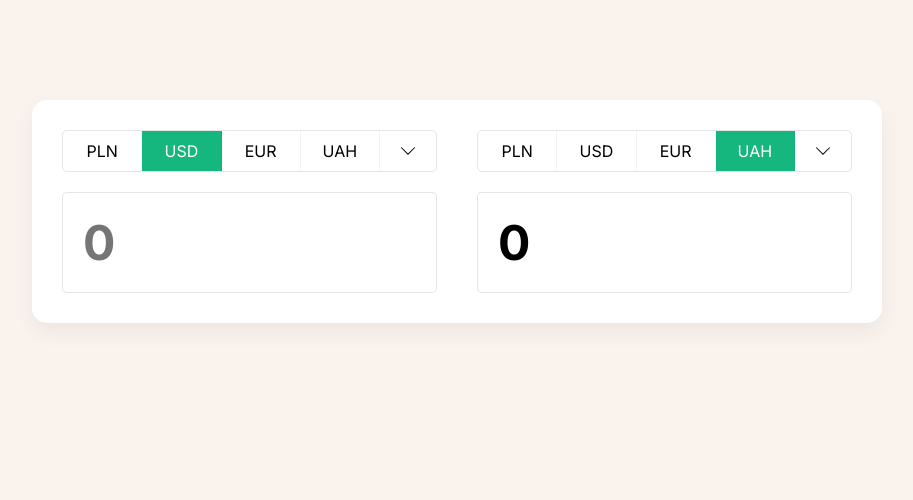
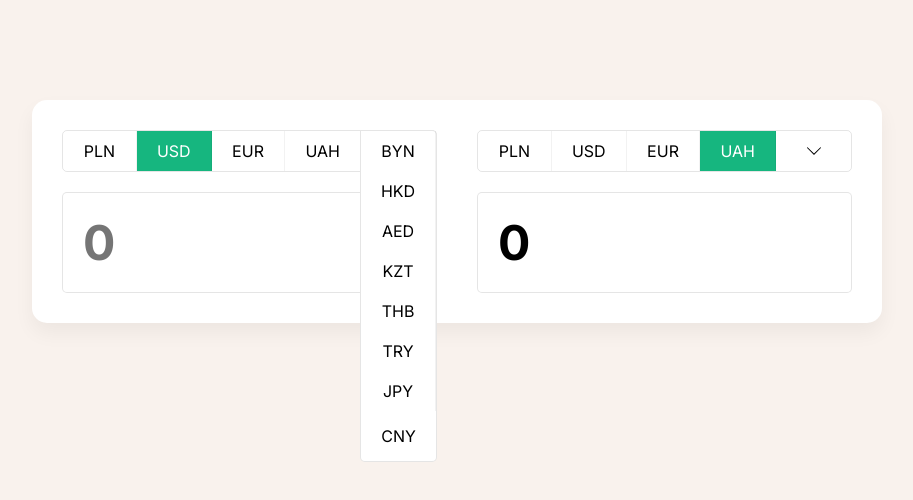
Before and after one commit to mzhigalka/currencyConverter, a React (Create React App) app: page / in a window 1280 px wide. Both pictures are taken after a click on the item 591 px from the left and 151 px from the top of the page. Shown: the top 500 px of the page, without its empty margins (183-1096 px from the left). Built offline with nearby package versions, Linux system fonts and the light colour scheme; no server answers.

Commit message:
added new functionality and new currency

```diff
--- a/src/App.tsx
+++ b/src/App.tsx
@@ -3,6 +3,7 @@ import "./scss/index.scss";
 import React from "react";
 
 function App() {
+  const [popupOpen, setPopupOpen] = React.useState<boolean[]>([false, false]);
   const [fromCurrency, setFromCurrency] = React.useState<string>("USD");
   const [toCurrency, setToCurrency] = React.useState<string>("UAH");
   const [fromPrice, setFromPrice] = React.useState<number>(1);
@@ -45,6 +46,14 @@ function App() {
     onChangeToPrice(toPrice);
   }, [toCurrency]);
 
+  const togglePopup = (index: number) => {
+    setPopupOpen((prevStates) => {
+      const newStates = [...prevStates];
+      newStates[index] = !newStates[index];
+      return newStates;
+    });
+  };
+
   return (
     <div className="App">
       <Block
@@ -52,12 +61,16 @@ function App() {
         currency={fromCurrency}
         onChangeValue={onChangeFromPrice}
         onChangeCurrency={setFromCurrency}
+        togglePopup={() => togglePopup(0)}
+        isPopupOpen={popupOpen[0]}
       />
       <Block
         value={toPrice}
         currency={toCurrency}
         onChangeValue={onChangeToPrice}
         onChangeCurrency={setToCurrency}
+        togglePopup={() => togglePopup(1)}
+        isPopupOpen={popupOpen[1]}
       />
     </div>
   );
--- a/src/Block.tsx
+++ b/src/Block.tsx
@@ -1,15 +1,40 @@
 import React, { FC } from "react";
 
-const defaultCurrencies = ["PLN", "USD", "EUR", "UAH"];
+export const defaultCurrencies = [
+  "PLN",
+  "USD",
+  "EUR",
+  "UAH"
+];
+
+export const extraCurrencies = [
+  "BYN",
+  "HKD",
+  "AED",
+  "KZT",
+  "THB",
+  "TRY",
+  "JPY",
+  "CNY"
+];
 
 interface BlockProps {
   onChangeCurrency: React.Dispatch<React.SetStateAction<string>>;
   onChangeValue: (value: number) => void;
+  togglePopup: () => void;
+  isPopupOpen: boolean;
   currency: string;
   value: number;
 }
 
-const Block: FC<BlockProps> = ({ value, currency, onChangeValue, onChangeCurrency }) => (
+const Block: FC<BlockProps> = ({
+  value,
+  currency,
+  isPopupOpen,
+  onChangeValue,
+  onChangeCurrency,
+  togglePopup,
+}) => (
   <div className="block">
     <ul className="currencies">
       {defaultCurrencies.map((cur) => (
@@ -21,11 +46,28 @@ const Block: FC<BlockProps> = ({ value, currency, onChangeValue, onChangeCurrenc
           {cur}
         </li>
       ))}
-      <li>
-        <svg height="50px" viewBox="0 0 50 50" width="50px">
-          <rect fill="none" height="50" width="50" />
-          <polygon points="47.25,15 45.164,12.914 25,33.078 4.836,12.914 2.75,15 25,37.25 " />
-        </svg>
+      <li
+        className="extra-currencies"
+        onClick={togglePopup}
+      >
+        {isPopupOpen ? (
+          <div className="popup">
+            {extraCurrencies.map((cur) => (
+              <li
+                onClick={() => onChangeCurrency(cur)}
+                className={currency === cur ? "active" : ""}
+                key={cur}
+              >
+                {cur}
+              </li>
+            ))}
+          </div>
+        ) : (
+          <svg height="50px" viewBox="0 0 50 50" width="50px">
+            <rect fill="none" height="50" width="50" />
+            <polygon points="47.25,15 45.164,12.914 25,33.078 4.836,12.914 2.75,15 25,37.25 " />
+          </svg>
+        )}
       </li>
     </ul>
     <input
@@ -34,7 +76,7 @@ const Block: FC<BlockProps> = ({ value, currency, onChangeValue, onChangeCurrenc
       type="number"
       placeholder={"0"}
     />
-  </div>
+  </div >
 );
 
 export default Block;
```
